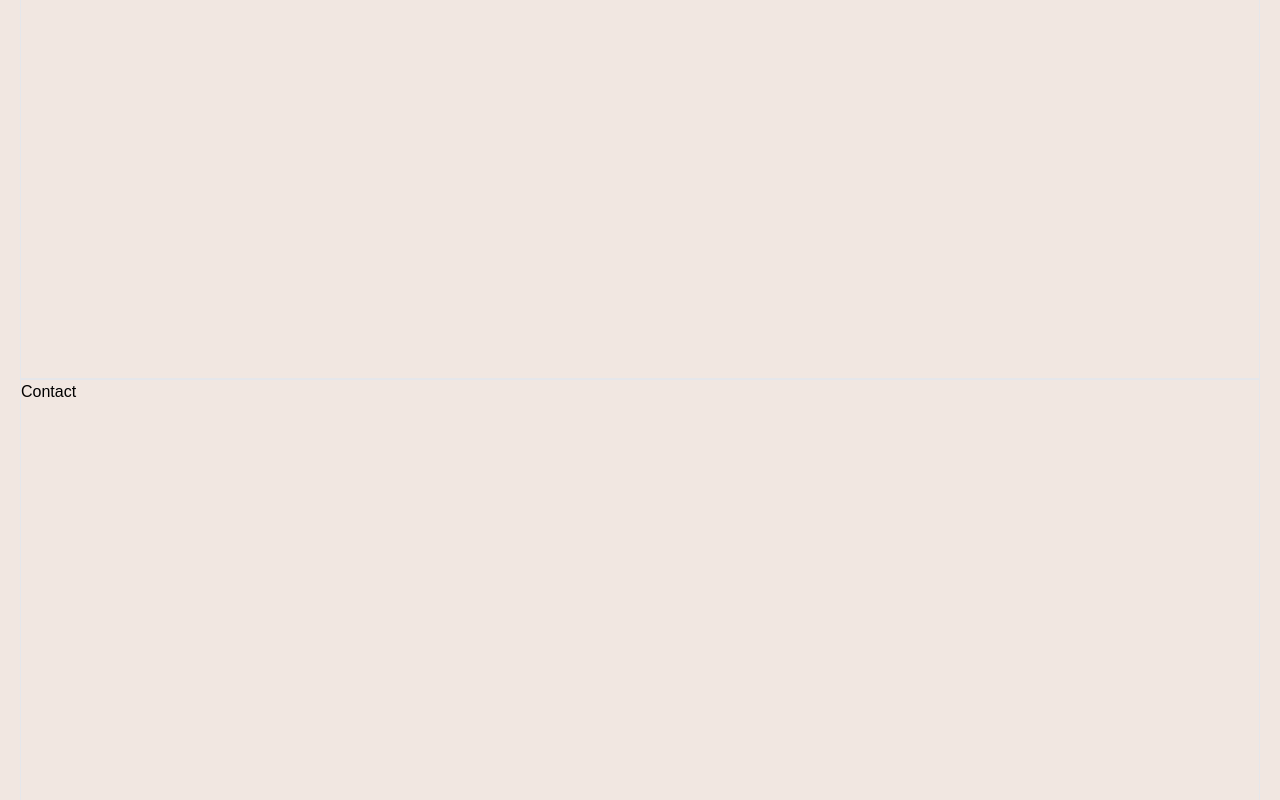
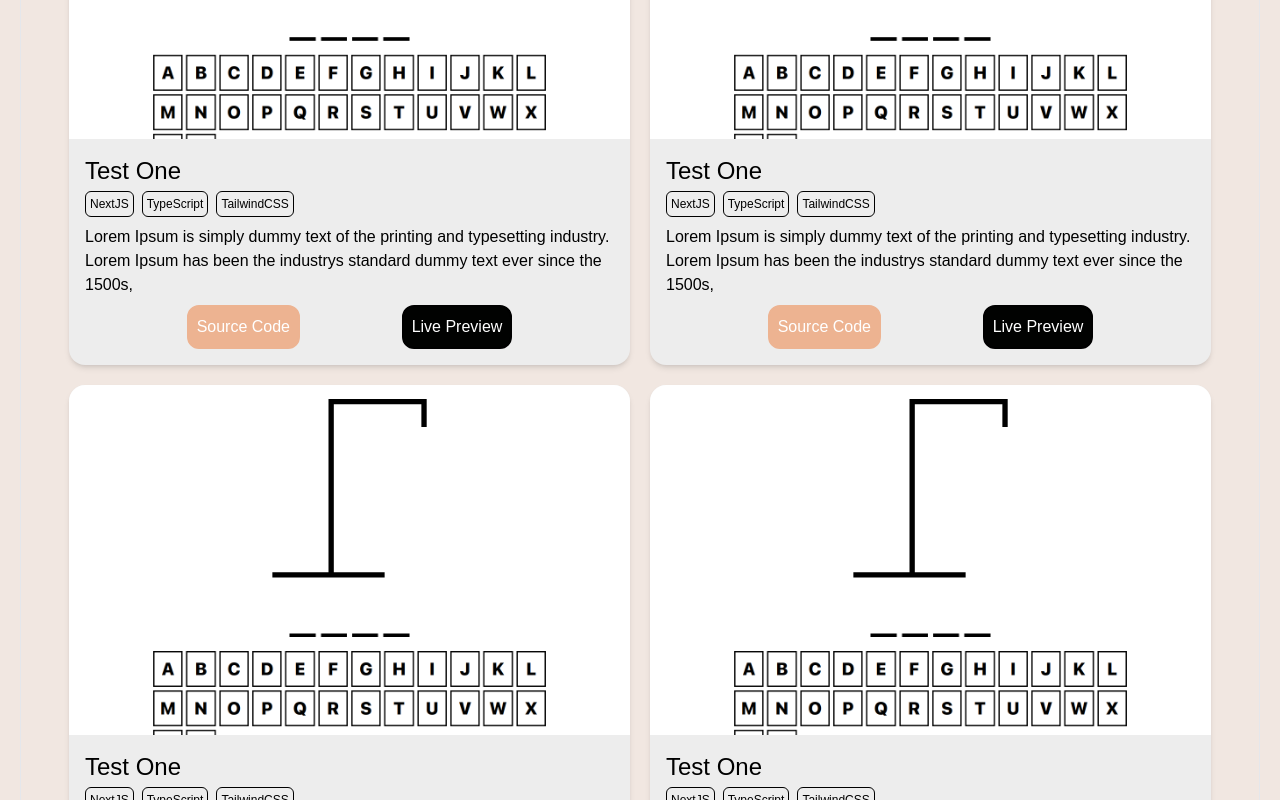
Before and after one commit to rtokala14/portfolio, a Next.js app: page / in a window 1280 px wide. Shown: the part 2240-3040 px from the top of the page. Built offline with nearby package versions, Linux system fonts and the light colour scheme; a web font is replaced by a local one.

Commit message:
Add project cards

```diff
--- a/src/components/about.tsx
+++ b/src/components/about.tsx
@@ -1,6 +1,6 @@
 export default function About() {
   return (
-    <div id="about" className=" h-fit p-5">
+    <div className=" h-fit p-5">
       {/* <!-- component --> */}
       <div className=" container mx-auto h-full w-full">
         <div className="wrap relative h-full overflow-hidden p-10">
--- a/src/components/contact.tsx
+++ b/src/components/contact.tsx
@@ -1,7 +1,3 @@
 export default function Contact() {
-  return (
-    <div id="contact" className=" h-screen border">
-      Contact
-    </div>
-  );
+  return <div className=" h-screen border">Contact</div>;
 }
--- /dev/null
+++ b/src/components/projectCard.tsx
@@ -0,0 +1,62 @@
+import Image, { StaticImageData } from "next/image";
+
+type ProjectCardProps = {
+  image: StaticImageData;
+  gitLink: string;
+  preview: string;
+  title: string;
+  blurb: string;
+  tags: string[];
+};
+
+export default function ProjectCard({
+  image,
+  gitLink,
+  preview,
+  title,
+  blurb,
+  tags,
+}: ProjectCardProps) {
+  return (
+    <div className=" max-w-xl place-self-center overflow-hidden rounded-2xl bg-shadow shadow-md md:gap-14 ">
+      <Image
+        src={image}
+        alt="Preview of the project"
+        placeholder="blur"
+        style={{
+          objectFit: "cover",
+        }}
+      />
+      <div className=" p-4">
+        <h2 className=" text-2xl font-medium">{title}</h2>
+        <div className=" flex gap-2 pt-1">
+          {tags.map((tag) => (
+            <text
+              className=" rounded-md border border-black p-1 text-xs"
+              key={tag}
+            >
+              {tag}
+            </text>
+          ))}
+        </div>
+        <div className=" pt-2 font-light">{blurb}</div>
+        <div className=" flex justify-evenly pt-2">
+          <a
+            target={"_blank"}
+            className=" rounded-xl border-2 border-secondary_bg bg-secondary_bg p-2 text-white hover:bg-white hover:text-secondary_bg"
+            href={gitLink}
+          >
+            Source Code
+          </a>
+          <a
+            target={"_blank"}
+            className=" rounded-xl border-2 border-black bg-primary p-2 text-white hover:bg-inherit hover:text-black"
+            href={preview}
+          >
+            Live Preview
+          </a>
+        </div>
+      </div>
+    </div>
+  );
+}
--- a/src/components/projects.tsx
+++ b/src/components/projects.tsx
@@ -1,7 +1,46 @@
+import ProjectCard from "./projectCard";
+import hangmanPic from "../../public/hangman.png";
+
 export default function Projects() {
   return (
-    <div id="projects" className=" h-screen border">
-      Projects
+    <div className=" border">
+      <div className=" p-4">
+        <h1 className=" text-5xl font-medium">Projects</h1>
+        <div className=" h-full items-center justify-center gap-5 p-8 sm:flex sm:flex-col sm:gap-5 md:grid md:grid-cols-2 2xl:pl-64 2xl:pr-64">
+          <ProjectCard
+            image={hangmanPic}
+            title="Test One"
+            blurb="Lorem Ipsum is simply dummy text of the printing and typesetting industry. Lorem Ipsum has been the industrys standard dummy text ever since the 1500s,"
+            gitLink="https://github.com/rtokala14/hangman-ts"
+            preview="https://hangman-ts.vercel.app/"
+            tags={["NextJS", "TypeScript", "TailwindCSS"]}
+          />
+          <ProjectCard
+            image={hangmanPic}
+            title="Test One"
+            blurb="Lorem Ipsum is simply dummy text of the printing and typesetting industry. Lorem Ipsum has been the industrys standard dummy text ever since the 1500s,"
+            gitLink="https://github.com/rtokala14/hangman-ts"
+            preview="https://hangman-ts.vercel.app/"
+            tags={["NextJS", "TypeScript", "TailwindCSS"]}
+          />
+          <ProjectCard
+            image={hangmanPic}
+            title="Test One"
+            blurb="Lorem Ipsum is simply dummy text of the printing and typesetting industry. Lorem Ipsum has been the industrys standard dummy text ever since the 1500s,"
+            gitLink="https://github.com/rtokala14/hangman-ts"
+            preview="https://hangman-ts.vercel.app/"
+            tags={["NextJS", "TypeScript", "TailwindCSS"]}
+          />
+          <ProjectCard
+            image={hangmanPic}
+            title="Test One"
+            blurb="Lorem Ipsum is simply dummy text of the printing and typesetting industry. Lorem Ipsum has been the industrys standard dummy text ever since the 1500s,"
+            gitLink="https://github.com/rtokala14/hangman-ts"
+            preview="https://hangman-ts.vercel.app/"
+            tags={["NextJS", "TypeScript", "TailwindCSS"]}
+          />
+        </div>
+      </div>
     </div>
   );
 }
--- a/src/pages/index.tsx
+++ b/src/pages/index.tsx
@@ -8,8 +8,11 @@ const Home: NextPage = () => {
   return (
     <>
       <Body />
+      <div className=" mb-14" id="about"></div>
       <About />
+      <div className=" mb-14" id="projects"></div>
       <Projects />
+      <div className=" mb-14" id="contact"></div>
       <Contact />
     </>
   );
```
Also changed, not shown: public/hangman.png (added).
